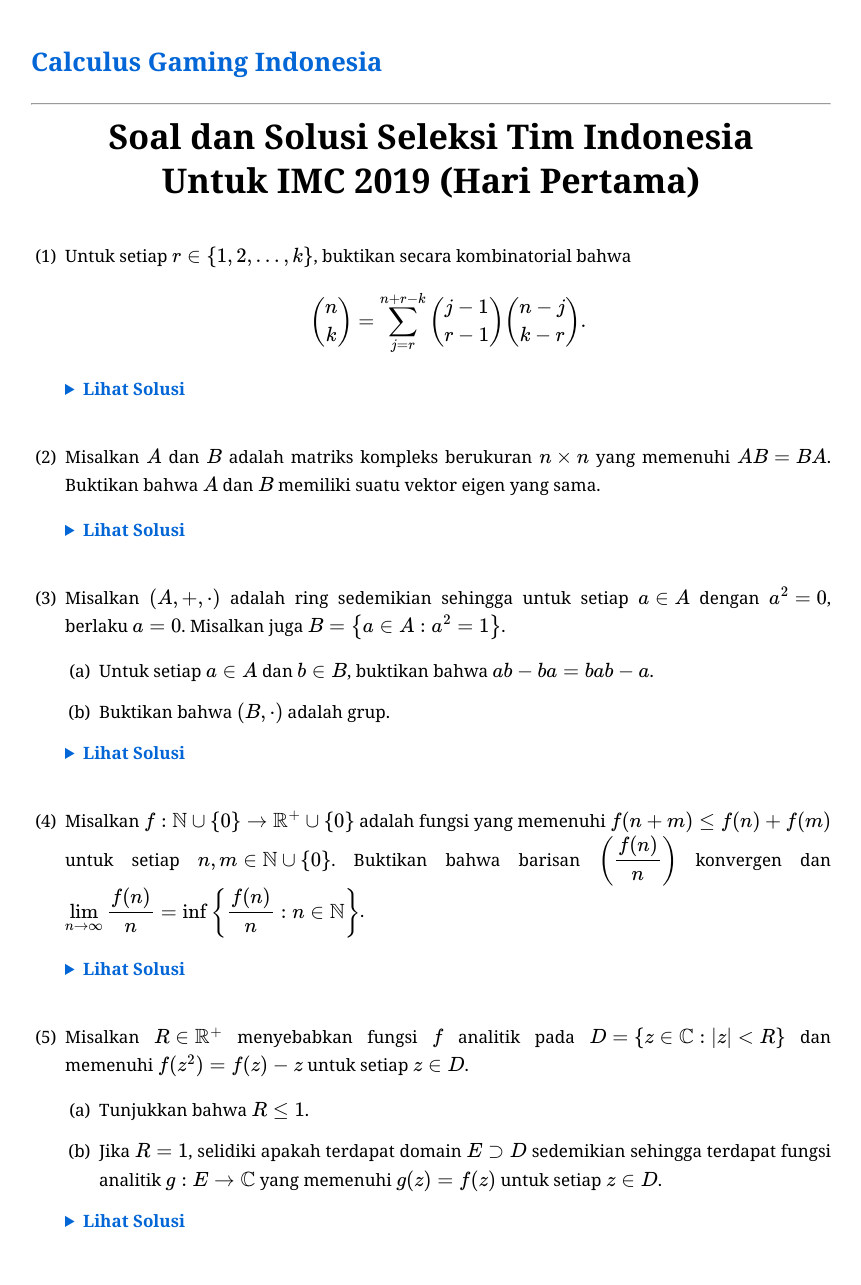
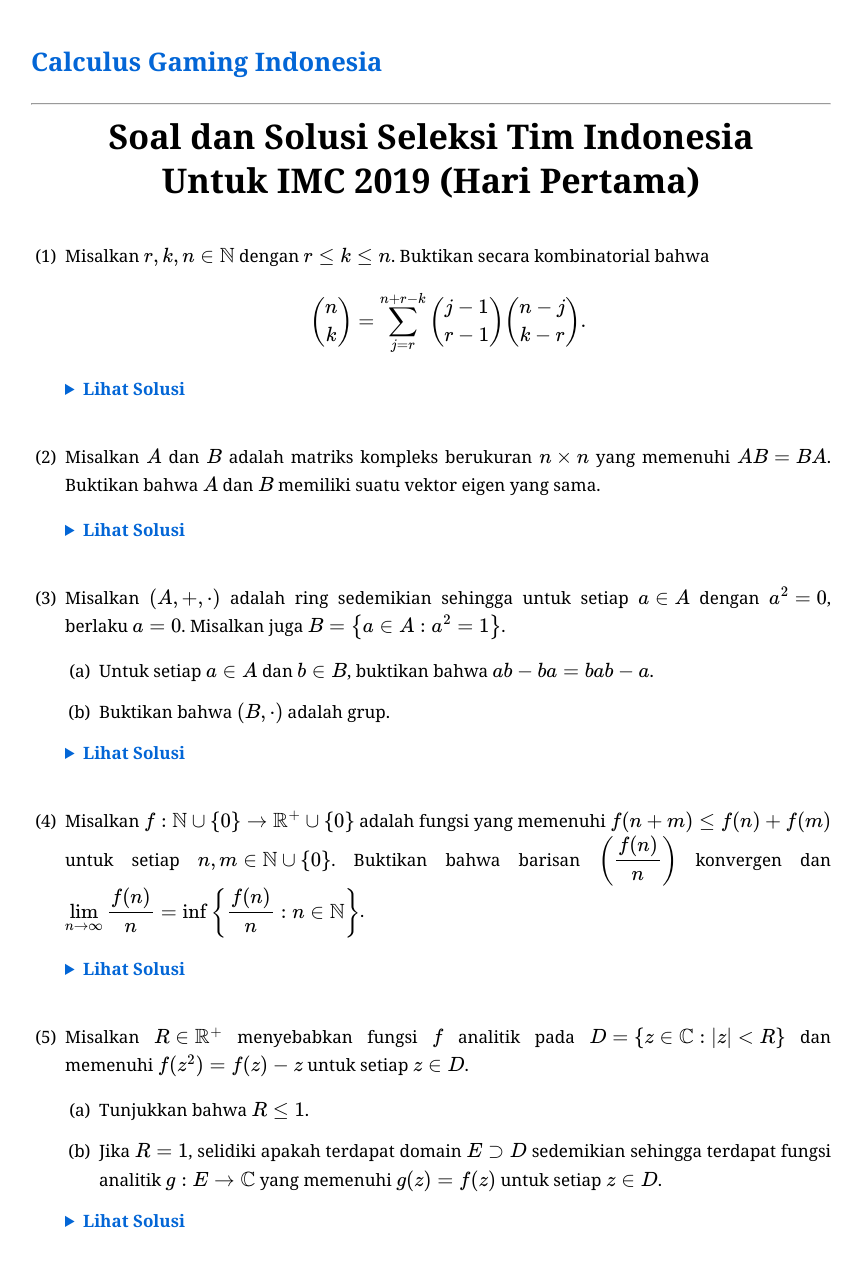
Before and after one commit to calculusgamingindonesia/calculusgamingindonesia.github.io, a Jekyll site: the page built from _posts/2026-07-02-sel-tim-indo-imc-19-1.md, in a window 1280 px wide. Shown: the whole page, without its empty margins (209-1070 px from the left). Built offline with Jekyll 4.4.1, drawn with Linux system fonts in a browser that asks for light colours; some web fonts are replaced.

Commit message:
Update 2026-07-02-sel-tim-indo-imc-19-1.md

```diff
--- a/_posts/2026-07-02-sel-tim-indo-imc-19-1.md
+++ b/_posts/2026-07-02-sel-tim-indo-imc-19-1.md
@@ -13,7 +13,7 @@ urutan: 5
     </h1>
 </div>
 
-1. Untuk setiap $r\in\set{1, 2, \ldots, k}$, buktikan secara kombinatorial bahwa
+1. Misalkan $r, k, n\in\mathbb{N}$ dengan $r\leq k\leq n$. Buktikan secara kombinatorial bahwa
 
    $$\dbinom{n}{k}=\sum_{j=r}^{n+r-k}\dbinom{j-1}{r-1}\dbinom{n-j}{k-r}.$$
 
```
